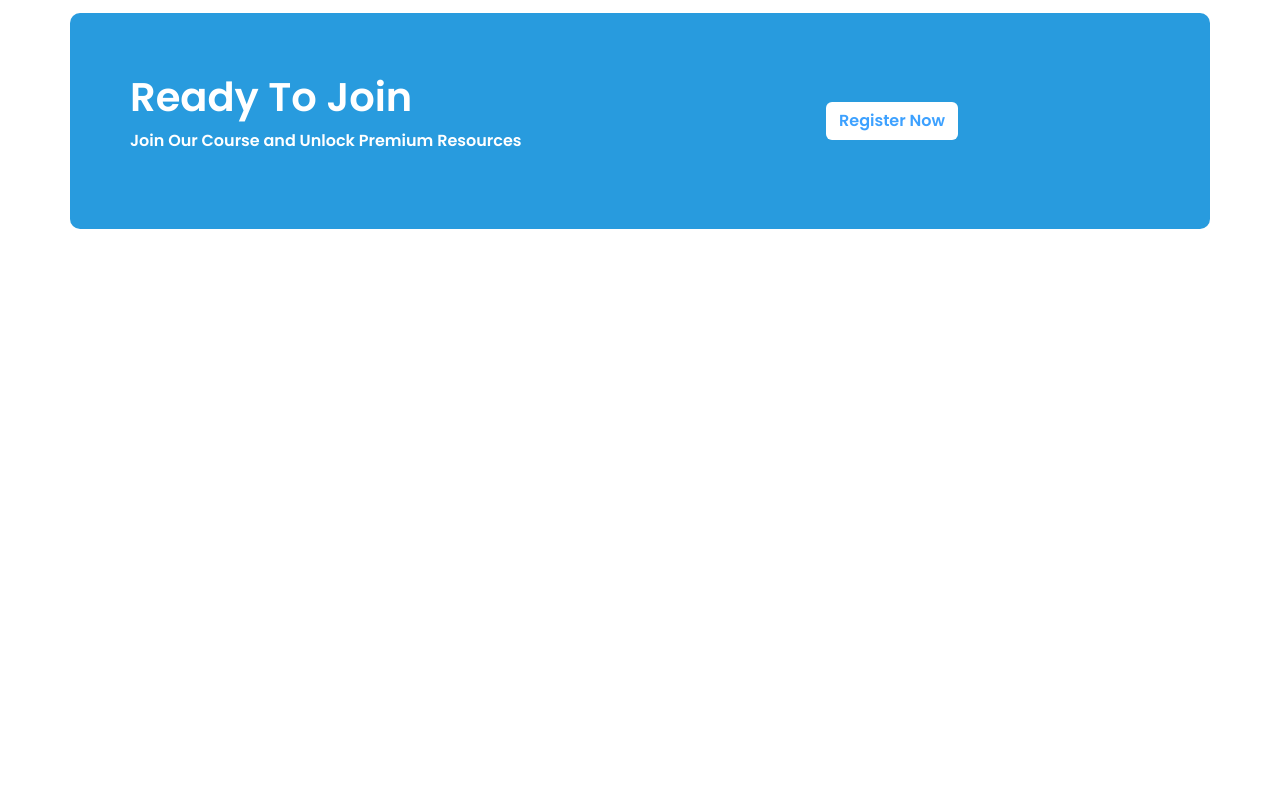
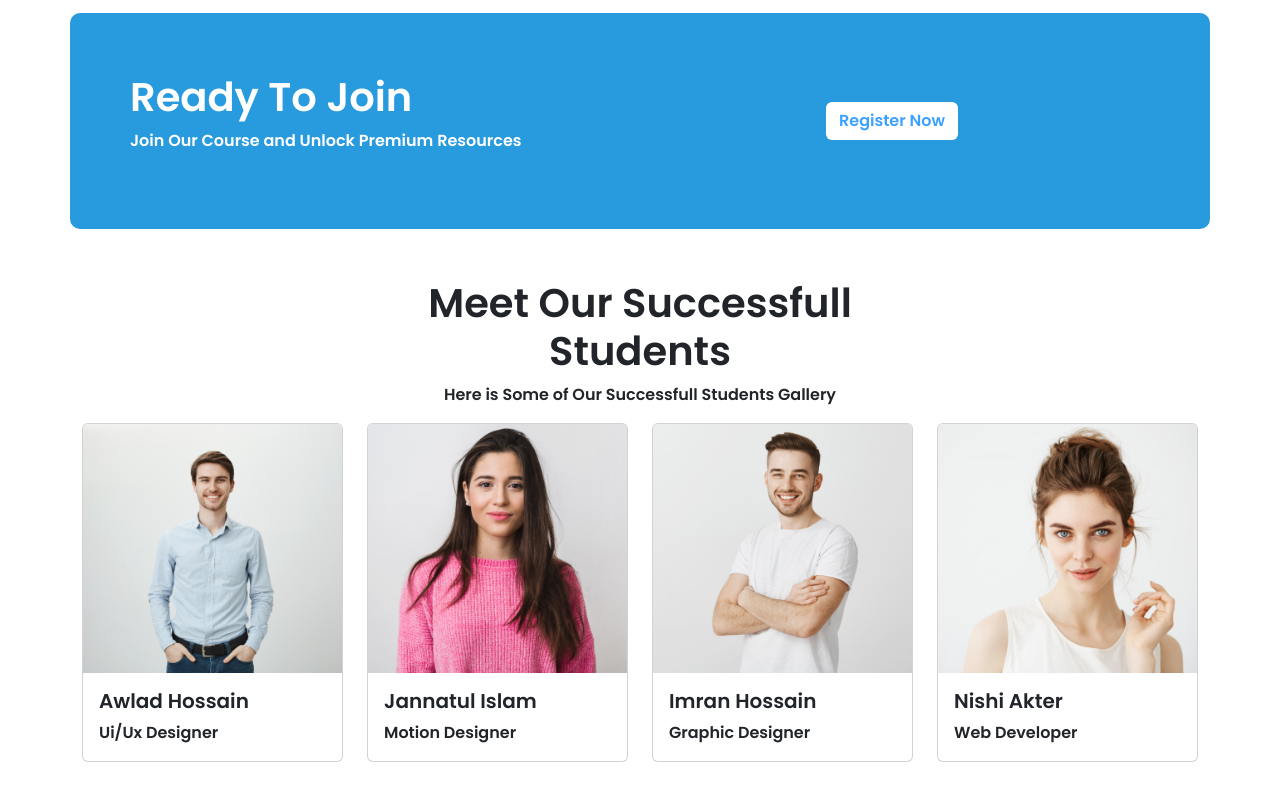
Before and after one commit to Parvez765/assignment-3, a plain HTML site: page index.html in a window 1280 px wide. Shown: the part 2554-3364 px from the top of the page. Before the commit the page ends 2833 px from the top, so only its background shows below. Drawn offline with nearby package versions, Linux system fonts and the light colour scheme.

Commit message:
student Gallery Section Complete

```diff
--- a/index.html
+++ b/index.html
@@ -235,6 +235,51 @@
                 </div>
             </div>
         </section>
+        <!-- Modal Section Ends -->
+        <!-- Student Gallery Section -->
+        <section class="container mt-5">
+            <h1 class="text-center">Meet Our Successfull <br>Students</h1>
+            <p class="text-center">Here is Some of Our Successfull Students Gallery</p>
+            <div class="row">
+                <div class="col-lg-3 col-md-6 col-sm-12 col-12">
+                    <div class="card mb-5">
+                        <img src="images/images/student/student-1.png" class="card-img-top" alt="...">
+                        <div class="card-body">
+                            <h5 class="card-title">Awlad Hossain</h5>
+                            <p class="card-text">Ui/Ux Designer</p>
+                         </div>
+                    </div>
+                </div>
+                <div class="col-lg-3 col-md-6 col-sm-12 col-12">
+                    <div class="card mb-5">
+                        <img src="images/images/student/student-2.png" class="card-img-top" alt="...">
+                        <div class="card-body">
+                            <h5 class="card-title">Jannatul Islam</h5>
+                            <p class="card-text">Motion Designer</p>
+                         </div>
+                    </div>
+                </div>
+                <div class="col-lg-3 col-md-6 col-sm-12 col-12">
+                    <div class="card mb-5">
+                        <img src="images/images/student/student-3.png" class="card-img-top" alt="...">
+                        <div class="card-body">
+                            <h5 class="card-title">Imran Hossain</h5>
+                            <p class="card-text">Graphic Designer</p>
+                         </div>
+                    </div>
+                </div>
+                <div class="col-lg-3 col-md-6 col-sm-12 col-12">
+                    <div class="card mb-5">
+                        <img src="images/images/student/student-4.png" class="card-img-top" alt="...">
+                        <div class="card-body">
+                            <h5 class="card-title">Nishi Akter</h5>
+                            <p class="card-text">Web Developer</p>
+                         </div>
+                    </div>
+                </div>
+            </div>
+        </section>
+        <!-- Student Gallery Section -->
     </main>
     <script src="https://cdn.jsdelivr.net/npm/bootstrap@5.2.0/dist/js/bootstrap.bundle.min.js" integrity="sha384-A3rJD856KowSb7dwlZdYEkO39Gagi7vIsF0jrRAoQmDKKtQBHUuLZ9AsSv4jD4Xa" crossorigin="anonymous"></script>
   </body>
```
